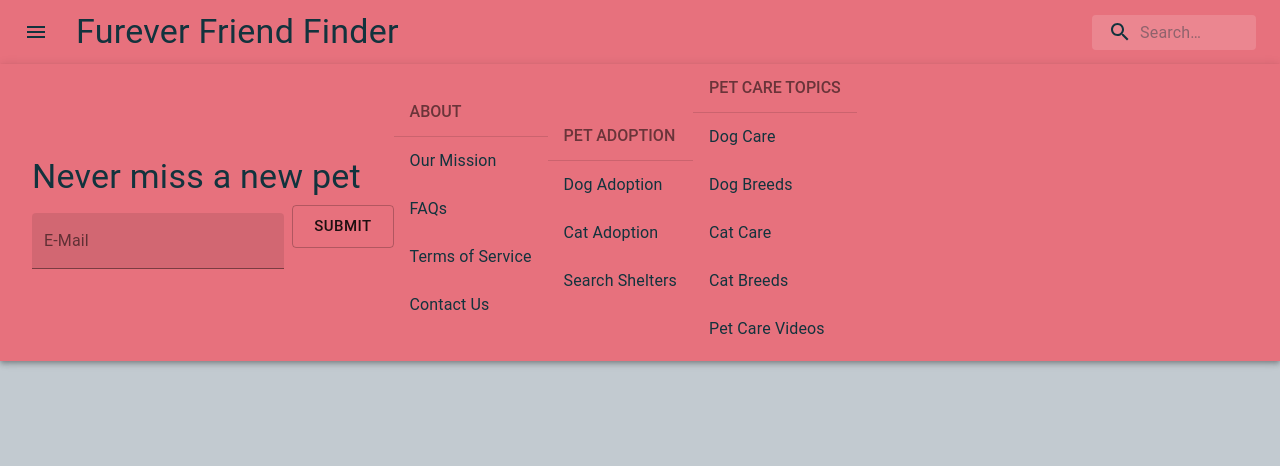
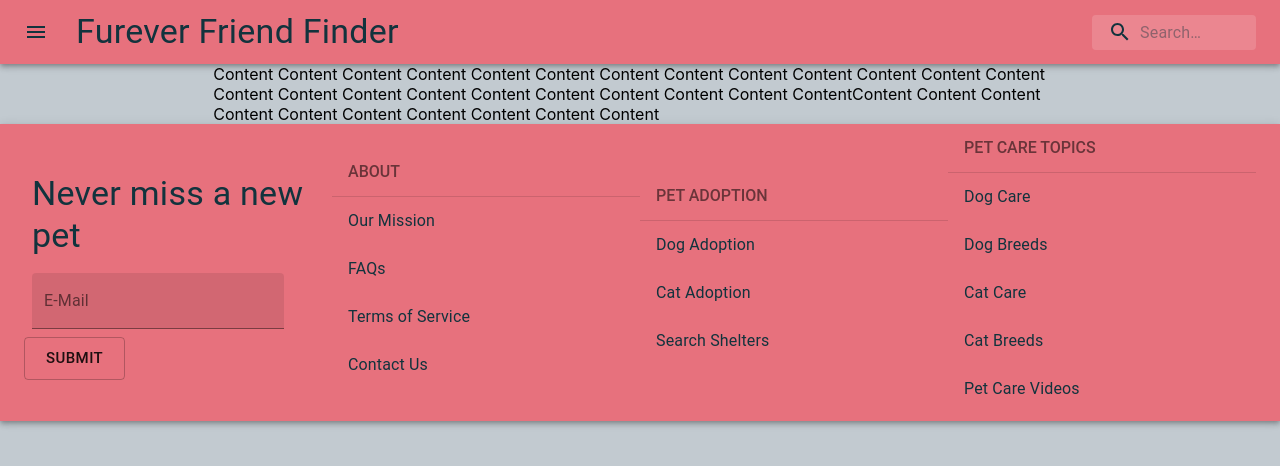
Before and after one commit to jje1233/pet-finder, a React (Create React App) app: page / in a window 1280 px wide. Shown: the top 466 px of the page. Built offline with nearby package versions, Linux system fonts and the light colour scheme.

Commit message:
Added grid component to App.js for a placeholder fix on footer.

```diff
--- a/src/App.js
+++ b/src/App.js
@@ -1,4 +1,5 @@
 import React from 'react';
+import {Grid} from '@material-ui/core'
 import Header from './components/Header'
 import Footer from './components/Footer'
 import './App.css';
@@ -6,8 +7,54 @@
 function App() {
   return (
     <div className="App">
-      <Header />
-      <Footer />
+      <Grid container direction='column'>
+        <Grid item>
+          <Header />
+        </Grid>
+        <Grid item container>
+          <Grid item xs={0} sm={2} />
+          <Grid item xs={12} sm={8}>
+           Content
+           Content
+           Content
+           Content
+           Content
+           Content
+           Content
+           Content
+           Content
+           Content
+           Content
+           Content
+           Content
+           Content
+           Content
+           Content
+           Content
+           Content
+           Content
+           Content
+           Content
+           Content
+           ContentContent
+           Content
+           Content
+           Content
+           Content
+           Content
+
+           Content
+           Content
+           Content
+           Content
+          </Grid>
+          <Grid item xs={0} sm={2} />
+        </Grid>
+        <Grid item xs={12}>
+            <Footer />
+        </Grid>
+      </Grid>
+
     </div>
   );
 }
--- a/src/components/Footer.js
+++ b/src/components/Footer.js
@@ -11,6 +11,7 @@
 import Divider from '@material-ui/core/Divider';
 import TextField from '@material-ui/core/TextField';
 import Button from '@material-ui/core/Button';
+import {Grid} from '@material-ui/core'
 
 const useStyles = makeStyles((theme) => ({
     root: {
@@ -46,16 +47,19 @@
 
     return (
       <div className={classes.root}>
+        <Grid container xs={12}>
         <AppBar position="static" className={classes.appbar}>
             <Toolbar>
+                <Grid item xs={3}>
                     <List className={classes.list}>
                     <Typography variant="h4" className={classes.title}>
                     Never miss a new pet
                     </Typography>
                     <><TextField  id="filled-basic" label="E-Mail" variant="filled" className={classes.textArea}></TextField><Button variant='outlined' size='large'>Submit</Button></>
+                    </List>
+                </Grid>
 
-                </List>
-
+                <Grid item xs={3}>
                     <List className={classes.list} component="nav" subheader={ <><ListSubheader component='div' id='list-subheader' className={classes.listSubheader}>ABOUT</ListSubheader><Divider/></>}>
                     <ListItem button component='a'>
                         <ListItemText>Our Mission</ListItemText>
@@ -70,7 +74,9 @@
                         <ListItemText>Contact Us</ListItemText>
                     </ListItem>
                     </List>
+                </Grid>
 
+                <Grid item xs={3} >
                     <List className={classes.list} component="nav" subheader={ <><ListSubheader component='div' id='list-subheader' className={classes.listSubheader}>PET ADOPTION</ListSubheader><Divider/></>}>
                     <ListItem button component='a'>
                         <ListItemText>Dog Adoption</ListItemText>
@@ -82,7 +88,9 @@
                         <ListItemText>Search Shelters</ListItemText>
                     </ListItem>
                     </List>
+                </Grid>
 
+                <Grid item xs={3}>
                     <List className={classes.list} component="nav" subheader={ <><ListSubheader component='div' id='list-subheader' className={classes.listSubheader}>PET CARE TOPICS</ListSubheader><Divider/></>}>
                     <ListItem button component='a'>
                         <ListItemText>Dog Care</ListItemText>
@@ -100,9 +108,10 @@
                         <ListItemText>Pet Care Videos</ListItemText>
                     </ListItem>
                     </List>
-
+                </Grid>
             </Toolbar>
         </AppBar>
+        </Grid>
       </div>
     );
 }
--- a/src/components/Header.js
+++ b/src/components/Header.js
@@ -79,14 +79,15 @@
 const drawerItems = [
   {
     id: 1,
+    icon: <HomeIcon />,
+    name: 'Home'
+  },
+  {
+    id: 2,
     icon: <PetsIcon />,
     name: 'Pets'
   },
-  {
-    id: 2,
-    icon: <HomeIcon />,
-    name: 'Home'
-  }
+
 ]
 function Header() {
 
--- /dev/null
+++ b/src/components/PetCards.js
@@ -0,0 +1,5 @@
+import React from 'react'
+
+function PetCards() {
+
+}
```
Lines whose indentation alone changed are shown as unchanged.
